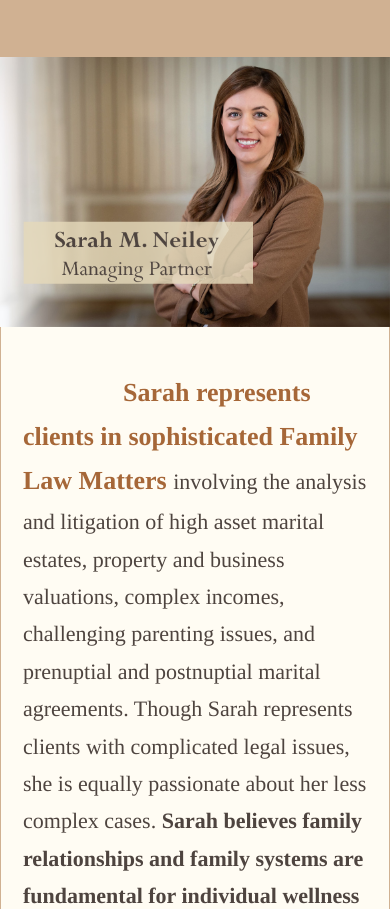
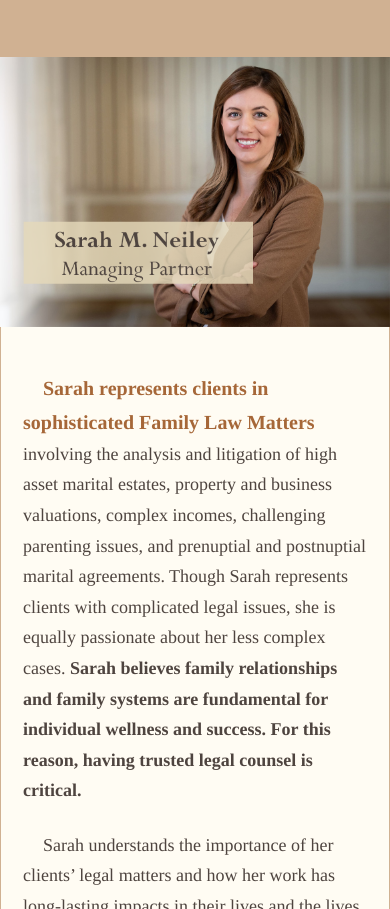
Before and after one commit to Mica-Oz/botanik, a plain HTML site: page attorneys.html in a window 390 px wide. Shown: the part 191-1100 px from the top of the page. Drawn offline with nearby package versions, Linux system fonts and the light colour scheme; some packages are replaced by stand-ins of ours; a script that the page names is missing.

Commit message:
bio formatting

```diff
--- a/assets/css/style.css
+++ b/assets/css/style.css
@@ -745,6 +745,13 @@ footer img {
     padding-top: 50px;
     padding-bottom: 50px;
   }
+  .bio p {
+    font-size: 18px !important;
+    text-indent: 20px;
+  }
+  .bio p span {
+    font-size: 20px !important;
+  }
 }
 
 .bottom-group p {
```
